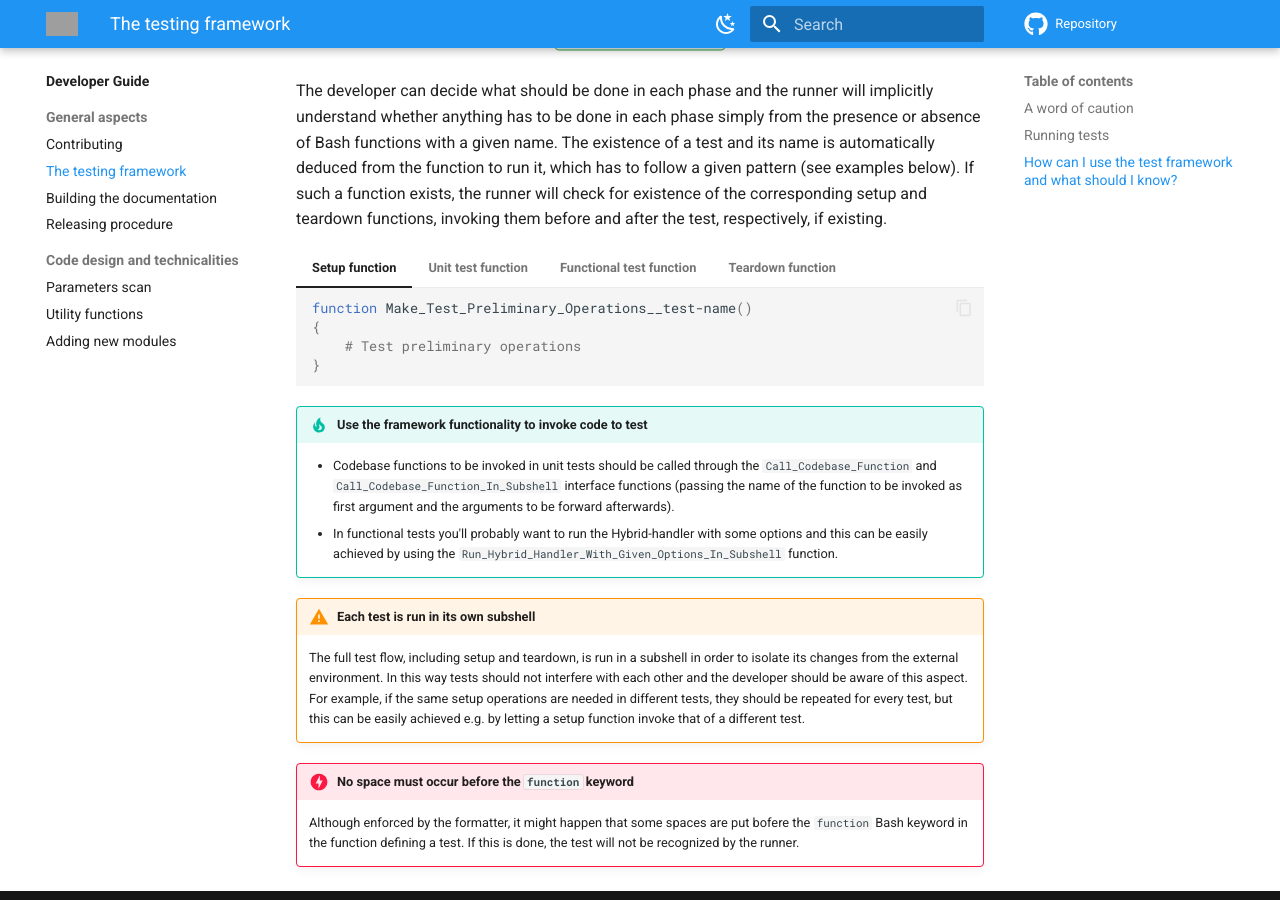
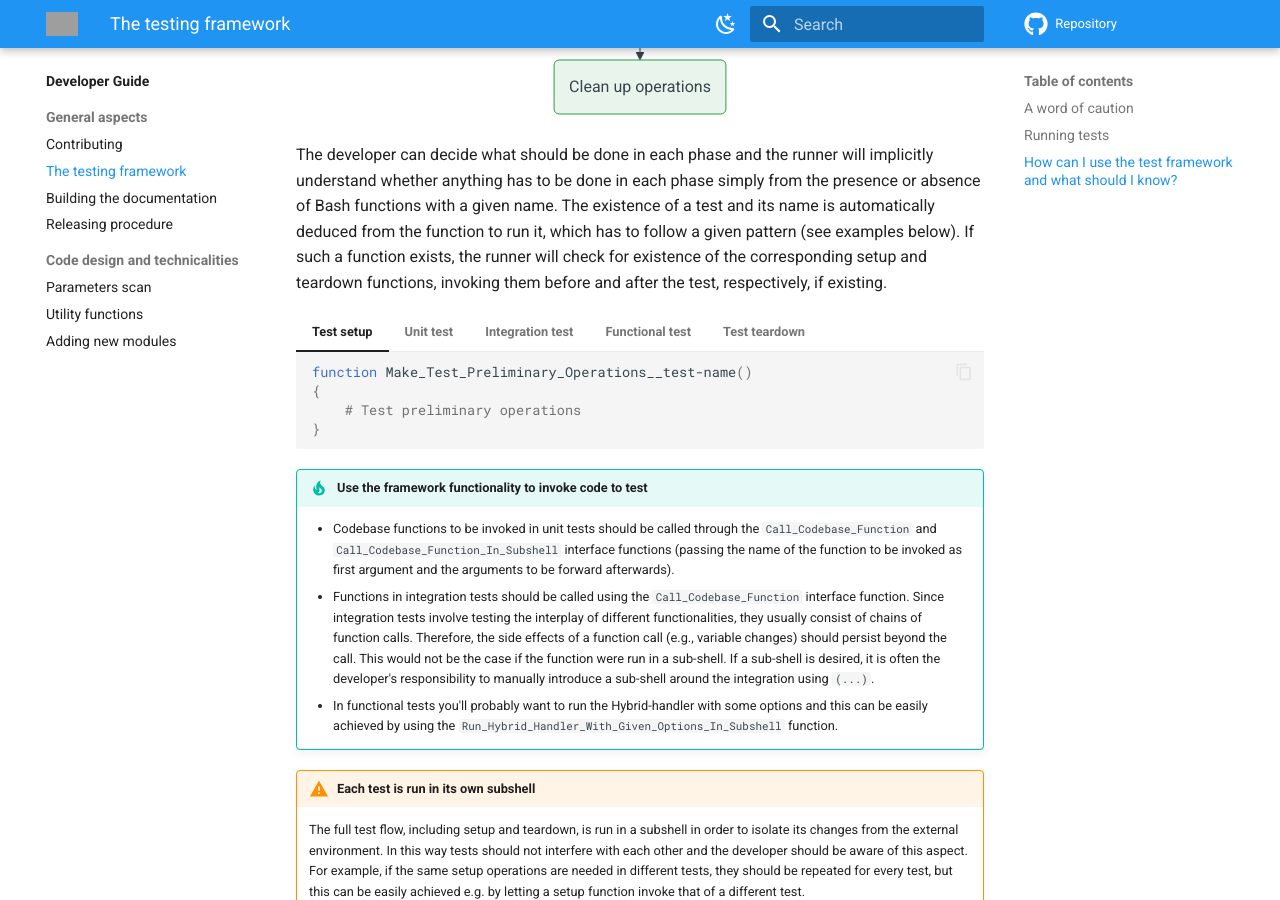
Before and after one commit to smash-transport/smash-vhlle-hybrid, an MkDocs documentation site: the page built from docs/developer/testing_framework.md, in a window 1280 px wide and 900 px high, scrolled down 2506 px. Built offline with MkDocs 1.6.1 and Material for MkDocs 9.7.7, drawn with Linux system fonts in a browser that asks for light colours; emoji names are drawn with the system emoji font; comment, search, counter and statistics services are not loaded; the version menu is left out; some of the changed text lies outside the part shown; grey boxes are pictures that could not be loaded.

Commit message:
Add info about integration tests to developer doc

````diff
--- a/docs/developer/testing_framework.md
+++ b/docs/developer/testing_framework.md
@@ -28,7 +28,7 @@ Before describing how the framework works and how to run tests, it is worth spen
 In the :file_folder: **tests** folder there is a :simple-gnubash: `tests_runner` executable, which shall be used to run tests.
 This can be run with the `--help` command line option to obtain a self-explanatory helper message.
 
-Using the test runner it is possible to either run **unit** or **functional** tests.
+Using the test runner it is possible to either run **unit**, **integration**, or **functional** tests.
 This is achieved via a first positional argument.
 By default all available running tests are run and a detailed report is printed to the standard output.
 However, it is possible to only get a list of tests, run some of them, decrease the verbosity of the report and/or explicitly ask to keep the produced output files.
@@ -37,6 +37,8 @@ However, it is possible to only get a list of tests, run some of them, decrease
     ```bash
     # Run unit tests
     ./tests_runner unit
+    # Run integration tests
+    ./tests_runner integration
     # Run functional tests
     ./tests_runner functional
     ```
@@ -103,7 +105,7 @@ The developer can decide what should be done in each phase and the runner will i
 The existence of a test and its name is automatically deduced from the function to run it, which has to follow a given pattern (see examples below).
 If such a function exists, the runner will check for existence of the corresponding setup and teardown functions, invoking them before and after the test, respectively, if existing.
 
-=== "Setup function"
+=== "Test setup"
     ```bash
     function Make_Test_Preliminary_Operations__test-name()
     {
@@ -119,7 +121,15 @@ If such a function exists, the runner will check for existence of the correspond
     }
     ```
 
-=== "Functional test function"
+=== "Integration test"
+    ```bash
+    function Integration_Test__test-name()
+    {
+        # Integration test code
+    }
+    ```
+
+=== "Functional test"
     ```bash
     function Functional_Test__test-name()
     {
@@ -127,7 +137,7 @@ If such a function exists, the runner will check for existence of the correspond
     }
     ```
 
-=== "Teardown function"
+=== "Test teardown"
     ```bash
     function Clean_Tests_Environment_For_Following_Test__test-name()
     {
@@ -137,7 +147,12 @@ If such a function exists, the runner will check for existence of the correspond
 
 !!! tip "Use the framework functionality to invoke code to test"
     * Codebase functions to be invoked in unit tests should be called through the `Call_Codebase_Function` and `Call_Codebase_Function_In_Subshell` interface functions (passing the name of the function to be invoked as first argument and the arguments to be forward afterwards).
-    *  In functional tests you'll probably want to run the Hybrid-handler with some options and this can be easily achieved by using the `Run_Hybrid_Handler_With_Given_Options_In_Subshell` function.
+    * Functions in integration tests should be called using the `Call_Codebase_Function` interface function.
+      Since integration tests involve testing the interplay of different functionalities, they usually consist of chains of function calls.
+      Therefore, the side effects of a function call (e.g., variable changes) should persist beyond the call.
+      This would not be the case if the function were run in a sub-shell.
+      If a sub-shell is desired, it is often the developer's responsibility to manually introduce a sub-shell around the integration using `(...)`.
+    * In functional tests you'll probably want to run the Hybrid-handler with some options and this can be easily achieved by using the `Run_Hybrid_Handler_With_Given_Options_In_Subshell` function.
 
 !!! warning "Each test is run in its own subshell"
     The full test flow, including setup and teardown, is run in a subshell in order to isolate its changes from the external environment.
````
Also changed, not shown: other parts of docs/developer/testing_framework.md (+1 -1 lines).
